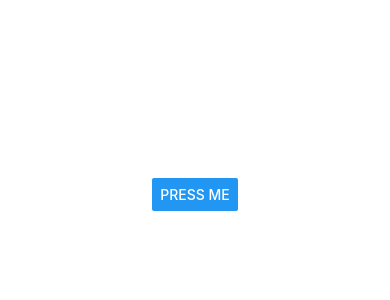
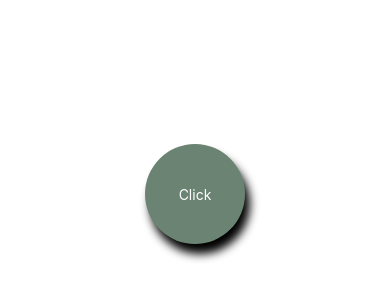
Before and after one commit to YiouxKAI/ReactAppDemo, a React Native app: screen / in a window 390 px wide. Shown: the part 228-528 px from the top of the page. Built offline with nearby package versions, Linux system fonts and the light colour scheme.

Commit message:
20220524

```diff
--- a/App.js
+++ b/App.js
@@ -1,49 +1,337 @@
-import React, { useState } from "react";
-import { View, Switch, StyleSheet,Image,Text,Alert,Button } from "react-native";
-import { backgroundColor } from "react-native/Libraries/Components/View/ReactNativeStyleAttributes";
+//05/24-Modal
+/*Text 寫可以加入onPress當按鈕 */
+import React,{Component} from 'react';
+import { StyleSheet, Text, ScrollView, StatusBar,View,Button,Modal,TouchableOpacity,Image,Pressable } from 'react-native';
+
+export default class App extends Component{
+  state={
+    isVisible:false
+  }
+  displayModal(show){
+    this.setState({isVisible:show})
+  }
+  render(){
+    return(
+      <View style={styles.container}>
+        <Modal
+        animationType='fade'
+        visible={this.state.isVisible}>
+          <View>
+            <Image source={require('./assets/fruit/apple.jpg')} style={styles.imgStyle} />
+            <ScrollView>
+              <Text style={styles.txtContain}>
+              Lorem ipsum dolor sit amet, consectetur adipiscing elit, sed do
+            eiusmod tempor incididunt ut labore et dolore magna aliqua. Ut enim ad
+            minim veniam, quis nostrud exercitation ullamco laboris nisi ut
+            aliquip ex ea commodo consequat. Duis aute irure dolor in
+            reprehenderit in voluptate velit esse cillum dolore eu fugiat nulla
+            pariatur. Excepteur sint occaecat cupidatat non proident, sunt in
+            culpa qui officia deserunt mollit anim id est laborum.
+              </Text>
+            </ScrollView>
+          </View>
+
+            <Pressable onPress={()=>{this.displayModal(!this.state.isVisible)}} style={({pressed})=>[{backgroundColor:pressed?'#646A58':'#6A8372'},styles.mypress]} >
+              <Text style={{height:100}}>Hello World</Text>
+            </Pressable>
+
+
+        </Modal>
+
+        <View>
+          <TouchableOpacity onPress={()=>{this.displayModal(true)}} style={styles.btnStyle}>
+            <Text style={styles.txtStyle}>Click</Text>
+          </TouchableOpacity>
+        </View>
+
+
+      </View>
+    )
+  }
+}
+
+const styles=StyleSheet.create({
+    container:{
+      flex:1,
+      flexDirection:'column',
+      justifyContent:'space-around',
+      alignItems:'center'
+    },
+    btnStyle:{
+      height:100,
+      width:100,
+      borderRadius:100,
+      backgroundColor:'#6A8372',
+      alignItems:'center',
+      justifyContent:'center',
+      shadowOffset: {
+        height: 10,
+        width: 5
+      },
+      shadowRadius: 10,
+      marginVertical:20,
+    },
+    txtStyle:{
+      color:'#fff',
+    },
+    txtContain:{
+      fontSize: 18,
+      marginBottom: 15,
+      padding: 20,
+    },
+    imgStyle:{
+      marginTop: 100,
+      marginBottom: 10,
+      width: 400,
+      height: 400,
+      borderRadius:200,
+      borderWidth:10,
+      borderStyle:'solid',
+      borderColor:'#877F6C',
+    },
+    mypress:{
+      borderColor:'lightgray',
+      borderWidth:1,
+      borderRadius:10,
+      paddingHorizontal:20,
+      width:300,
+      marginTop:20
+    }
+  })
+
+/******************************************************************************************/
+
+/*05/24-
+ * StatusBar,APP的狀態列，時間，wifi，電量...等
+ * SafeAreaView，針對iOS，安全區域視埠 */
+
+/*
+import React,{useState} from 'react';
+import { StyleSheet, Text, SafeAreaView, ScrollView, StatusBar,View,Button } from 'react-native';
+
 
 const App = () => {
-  const [bgc,setBgc]=useState('');
-  const myAlert=()=>{
-    Alert.alert(
-      '改變背景色',
-      '請問要改變背景顏色嗎?',
-      [
-        {
-          text:'OK',
-          style:'default',
-          onPress:()=>{
-            setBgc('#6699A1');
-          }
-        },
-        {
-          text:'No',
-          style:'cancel',
-          onPress:()=>{
-            setBgc('#fff');
-          }
-        }
-      ]
-    )
-  }
+  const [hidden,setHidden]=useState(false);
   return (
-    <View style={[styles.container,{backgroundColor:bgc}]}>
-      <Button title={'Press Me'} onPress={myAlert}></Button>
-    </View>
+    <SafeAreaView style={styles.container}>
+      <StatusBar
+      backgroundColor='#6A8372'
+      barStyle='light-content'
+      hidden={hidden} />
+
+      <View>
+        <Button title='Press to Hide' onPress={()=>{setHidden(!hidden)}} />
+      </View>
+
+      <ScrollView style={styles.scrollView}>
+        <Text style={styles.text}>
+          Lorem ipsum dolor sit amet, consectetur adipiscing elit, sed do
+          eiusmod tempor incididunt ut labore et dolore magna aliqua. Ut enim ad
+          minim veniam, quis nostrud exercitation ullamco laboris nisi ut
+          aliquip ex ea commodo consequat. Duis aute irure dolor in
+          reprehenderit in voluptate velit esse cillum dolore eu fugiat nulla
+          pariatur. Excepteur sint occaecat cupidatat non proident, sunt in
+          culpa qui officia deserunt mollit anim id est laborum.
+        </Text>
+      </ScrollView>
+    </SafeAreaView>
   );
 }
 
 const styles = StyleSheet.create({
   container: {
     flex: 1,
-    alignItems: "center",
-    justifyContent: "center",
-    backgroundColor:'#fff'
-
-  }
+    paddingTop: StatusBar.currentHeight,
+  },
+  scrollView: {
+    backgroundColor: 'pink',
+    marginHorizontal: 20,
+  },
+  text: {
+    fontSize: 42,
+  },
 });
 
 export default App;
+*/
+/******************************************************************************************/
+
+// import React, { useState } from "react";
+// import { View, StyleSheet,Text } from "react-native";
+// import Slider from '@react-native-community/slider';
+
+// export default function MySlider(){
+//   const [c,setC]=useState(0);
+//   const [f,setF]=useState(0);
+
+//   const setTempC=()=>{
+//     setC(5/9*(f-32))
+//   }
+
+//   const setTempF=()=>{
+//     setF((c*9/5)+32)
+//   }
+
+//   return(
+//     <View style={styles.container}>
+
+//       <View style={styles.middleContainer}>
+//       <Text>{c.toFixed(2)}</Text>
+//         <View style={styles.mySliderOutter}>
+//           <Slider
+//             style={styles.mySlider}
+//             minimumValue={0}
+//             maximumValue={200}
+//             minimumTrackTintColor="#FFFFFF"
+//             maximumTrackTintColor="#000000"
+//             step={1}
+//             value={c}
+//             onValueChange={setC}
+//             onSlidingStart={setTempC}
+//             onSlidingComplete={setTempF}
+//           />
+//         </View>
+//         <Text style={styles.txtStyle}>攝氏溫度</Text>
+//       </View>
+
+//       <View style={styles.middleContainer}>
+//       <Text>{f}</Text>
+//         <View style={styles.mySliderOutter}>
+//           <Slider
+//             style={styles.mySlider}
+//             minimumValue={1}
+//             maximumValue={200}
+//             minimumTrackTintColor="#FFFFFF"
+//             maximumTrackTintColor="#000000"
+//             step={2}
+//             value={f}
+//             onValueChange={setF}
+//             onSlidingStart={setTempF}
+//             onSlidingComplete={setTempC}
+//           />
+//         </View>
+//         <Text style={styles.txtStyle}>攝氏溫度</Text>
+//       </View>
+//     </View>
+//   )
+// }
+// const styles=StyleSheet.create({
+//   container:{
+//     flex:1,
+//     flexDirection:'column',
+//     justifyContent:'space-around',
+//     alignItems:'center'
+//   },
+
+//   middleContainer:{
+//     flex:0.45,
+//     justifyContent:'center',
+//     alignItems:'center'
+//   },
+//   mySlider:{
+//     width:300,
+//     height:40,
+//   } ,
+
+//   mySliderOutter:{
+//     width:300,
+//     height:40,
+//     backgroundColor:'lightgray',
+//     borderRadius:25
+//   }
+//   ,txtStyle:{
+//     fontSize:24,
+//     marginBottom:15
+//   }
+// });
+
+/******************************************************************************************/
+//0524-Slider
+// import React, { useState } from "react";
+// import { View, StyleSheet,Text } from "react-native";
+// import Slider from '@react-native-community/slider';
+
+// export default function MySlider(){
+//   const [value,setValue]=useState(0);
+//   return(
+//     <View style={styles.container}>
+//       <Text>{value}</Text>
+
+//       <View>
+//       <Slider
+//         style={{width: 200, height: 40}}
+//         minimumValue={0}
+//         maximumValue={200}
+//         minimumTrackTintColor="#FFFFFF"
+//         maximumTrackTintColor="#000000"
+//         step={2}
+//         value={value}
+//         onValueChange={setValue}
+//       />
+//       </View>
+
+//     </View>
+//   )
+// }
+// const styles = StyleSheet.create({
+//     container: {
+//       flex: 1,
+//       alignItems: "center",
+//       justifyContent: "center",
+//     },
+//     mySlider:{
+
+//     }
+//   });
+
+/******************************************************************************************/
+
+// import React, { useState } from "react";
+// import { View, Switch, StyleSheet,Image,Text,Alert,Button } from "react-native";
+// import { backgroundColor } from "react-native/Libraries/Components/View/ReactNativeStyleAttributes";
+
+// const App = () => {
+//   const [bgc,setBgc]=useState('');
+//   const myAlert=()=>{
+//     Alert.alert(
+//       '改變背景色',
+//       '請問要改變背景顏色嗎?',
+//       [
+//         {
+//           text:'OK',
+//           style:'default',
+//           onPress:()=>{
+//             setBgc('#6699A1');
+//           }
+//         },
+//         {
+//           text:'No',
+//           style:'cancel',
+//           onPress:()=>{
+//             setBgc('#fff');
+//           }
+//         }
+//       ]
+//     )
+//   }
+//   return (
+//     <View style={[styles.container,{backgroundColor:bgc}]}>
+//       <Button title={'Press Me'} onPress={myAlert}></Button>
+//     </View>
+//   );
+// }
+
+// const styles = StyleSheet.create({
+//   container: {
+//     flex: 1,
+//     alignItems: "center",
+//     justifyContent: "center",
+//     backgroundColor:'#fff'
+
+//   }
+// });
+
+// export default App;
 
 
 /******************************************************************************************/
```
Also changed, not shown: package.json (+8 -7 lines), 2 other files (tests, documents, lock files or other folders).
